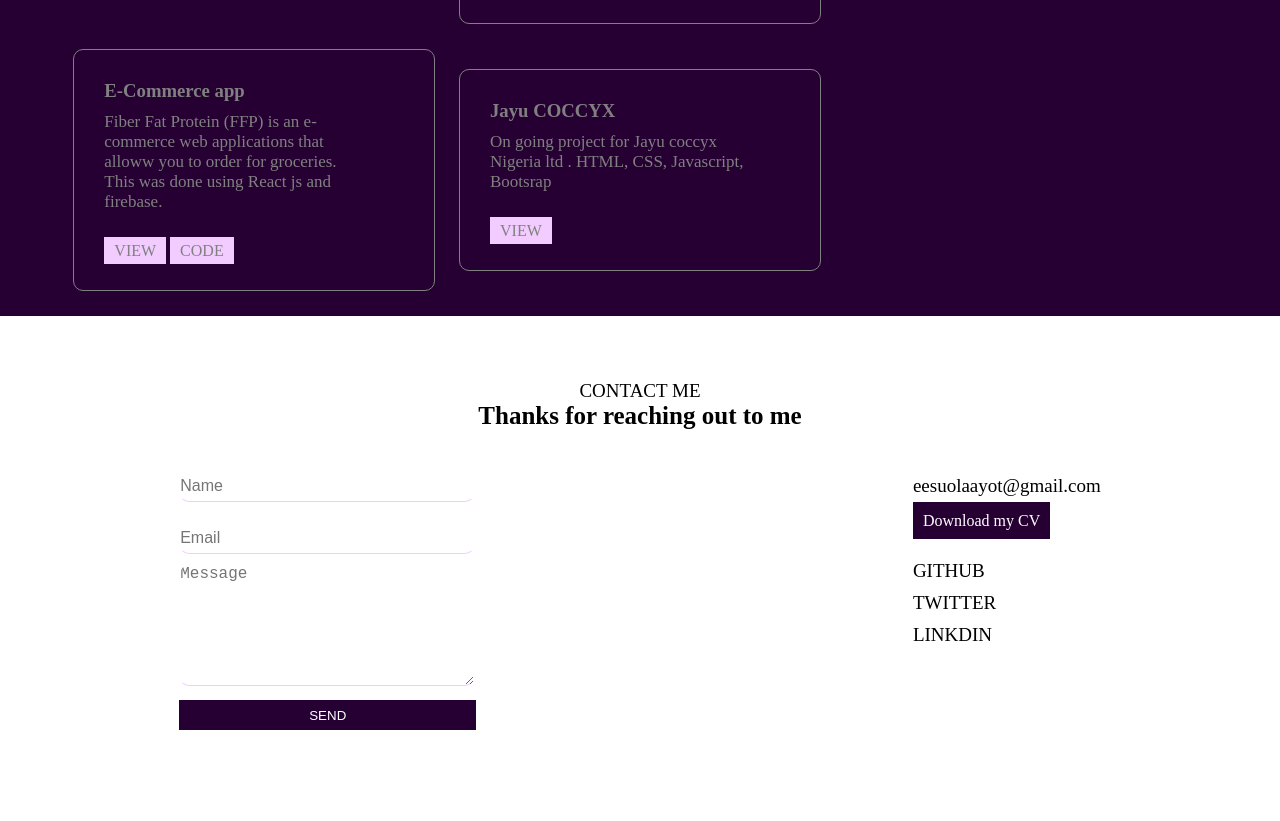
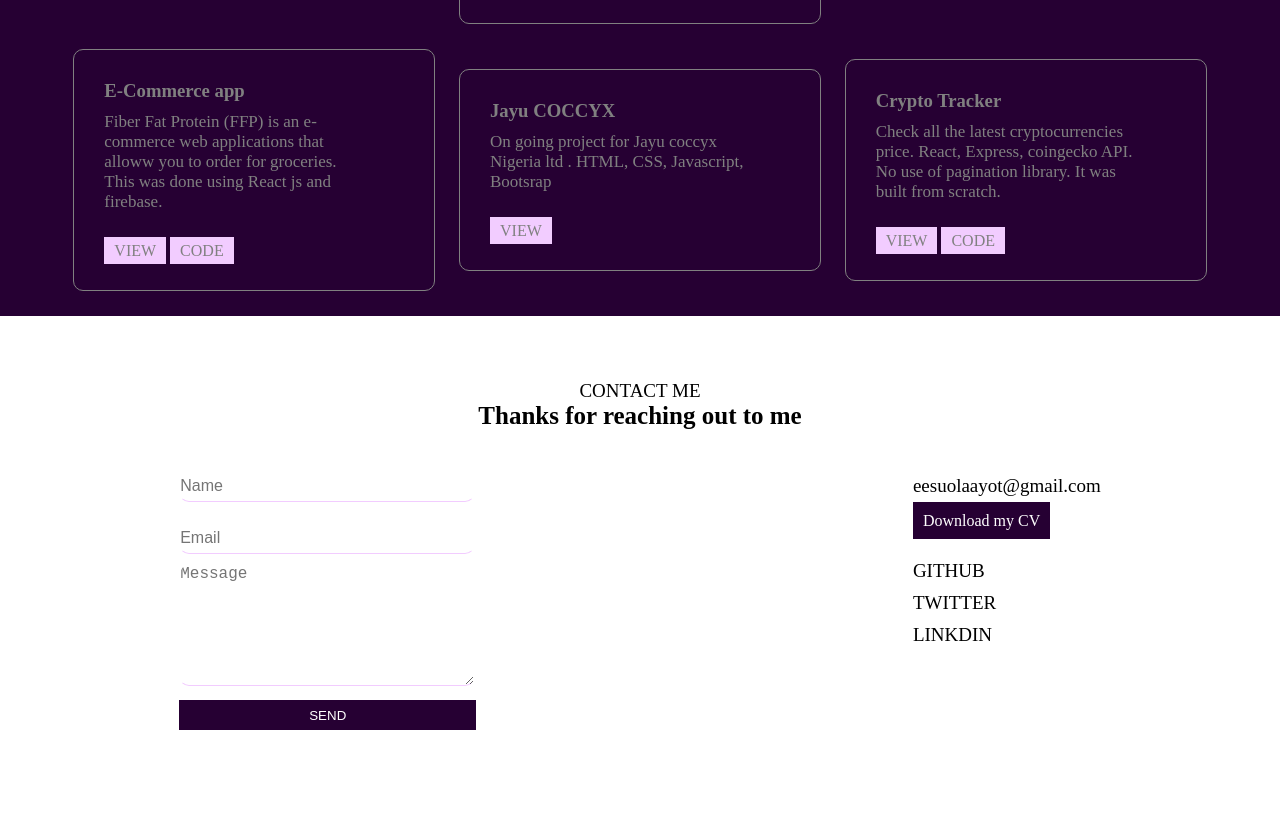
Before and after one commit to E-tim/latest-portfollio, a plain HTML site: page index.html in a window 1280 px wide. Shown: the part 1430-2251 px from the top of the page. Drawn offline with Linux system fonts and the light colour scheme.

Commit message:
adding new work

```diff
--- a/index.html
+++ b/index.html
@@ -116,8 +116,19 @@
                      On going project for Jayu coccyx Nigeria ltd . HTML, CSS, Javascript, Bootsrap
                 </p>
                 <div class="showCodeUrl">
-                    <a href="jayucoccyx.com">VIEW</a>
+                    <a href="https://jayucoccyx.com/">VIEW</a>
                     <!-- <a href="https://github.com/E-tim/crypto_current_price">CODE</a> -->
+                </div>
+            </div>
+            <div class="eachProject">
+                <h3>Crypto Tracker</h3>
+                <p>
+                     Check all the latest cryptocurrencies price. React, Express, coingecko API. No use of pagination
+                     library. It was built from scratch.
+                </p>
+                <div class="showCodeUrl">
+                    <a href="https://crypto-pagination-project.vercel.app/">VIEW</a>
+                    <a href="https://github.com/E-tim/crypto-pagination-project">CODE</a>
                 </div>
             </div>
         </div>
```
